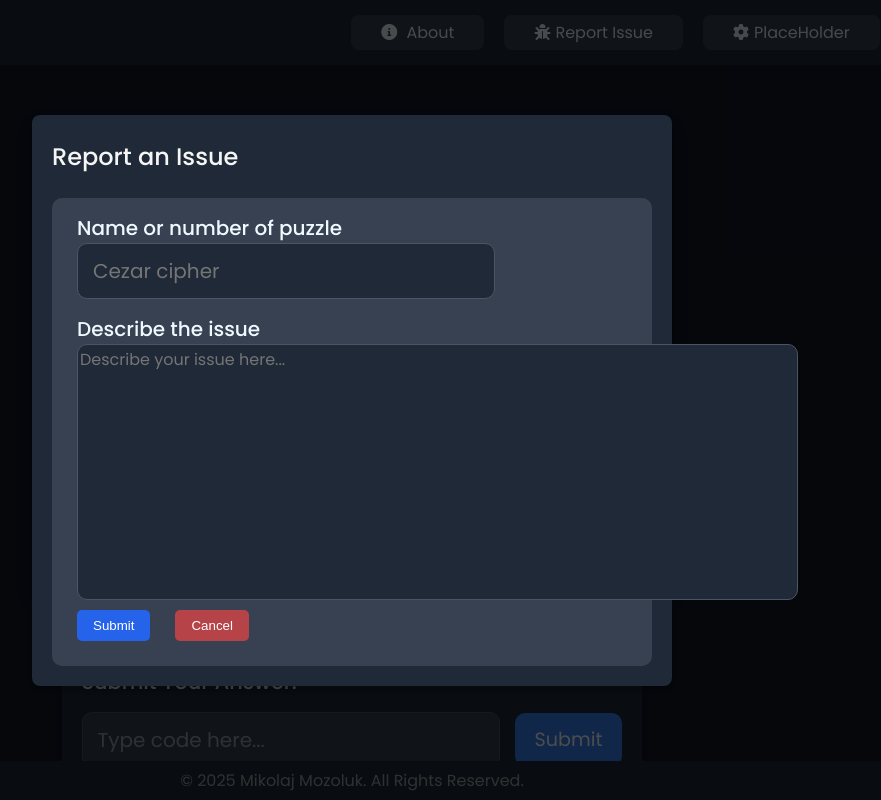
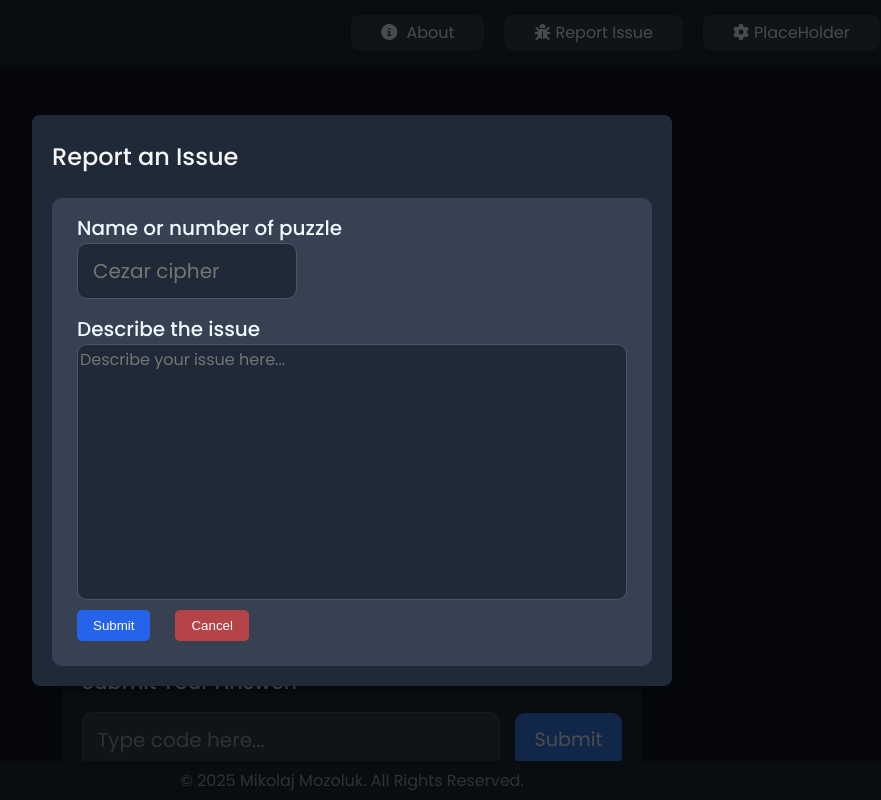
Before and after one commit to Mozlook/CryptoQuest, a React (Vite) app: page / in a window 1280 px wide. Both pictures are taken after a click on the button "Report Issue". Shown: the whole page, without its empty margins (288-1169 px from the left). Built offline with nearby package versions, Linux system fonts and the light colour scheme.

Commit message:
dynamic puzzle loading

```diff
--- a/src/App.jsx
+++ b/src/App.jsx
@@ -1,12 +1,28 @@
-import { useState } from 'react'
+import React, { Suspense, lazy, useState } from "react";
 import Header from './components/Header'
-import Puzzle from './components/Puzzle'
+import Puzzle from './components/puzzles/Puzzle1'
 import SubmitForm from './components/SubmitForm'
 import Footer from './components/Footer'
 import About from './components/About'
 import IssueForm from './components/IssueForm'
+
+const DynamicComponent = ({ puzzleId }) => {
+  const Component = lazy(() =>
+    import(/* @vite-ignore */`./components/puzzles/Puzzle${puzzleId}.jsx`).catch(() => ({
+      default: () => <div>Nie znaleziono komponentu</div>,
+    }))
+  );
+
+  return (
+    <Suspense fallback={<div>Ładowanie...</div>}>
+      <Component />
+    </Suspense>
+  );
+}
+
 function App() {
 
+  const [puzzleId, setPuzzleId] = useState(1);
   const [isAboutOpen, setIsAboutOpen] = useState(false)
   const [isIssueFormOpen, setIsIssueFormOpen] = useState(false)
 
@@ -14,7 +30,7 @@ function App() {
       <main className="main">
         <Header setIsAboutOpen={setIsAboutOpen}
                 setIsIssueFormOpen={setIsIssueFormOpen} />
-        <Puzzle />
+        <DynamicComponent puzzleId={puzzleId}/>
         <SubmitForm />
         <Footer />
         {isAboutOpen && <About setIsAboutOpen={setIsAboutOpen} />}
--- a/src/Styles/IssueForm.css
+++ b/src/Styles/IssueForm.css
@@ -52,6 +52,9 @@
     font-family: "Poppins", sans-serif;
     font-size: 1.25rem;
     padding: 12px 15px;
+    width: 40%;
+    min-width: 200px;
+    box-sizing: border-box;
     flex: 1;
 }
 
@@ -66,6 +69,8 @@
     border-radius: 10px;
     font-family: "Poppins", sans-serif;
     font-size: 1rem;
+    width: 100%;
+    box-sizing: border-box;
     resize: none;
 }
 
--- a/src/components/IssueForm.jsx
+++ b/src/components/IssueForm.jsx
@@ -8,7 +8,7 @@ export default function IssueForm({setIsIssueFormOpen}){
                 <label>Name or number of puzzle</label>
                 <input type="text" id="puzzle_name" name="puzzle_name" placeholder="Cezar cipher" />
                 <label>Describe the issue</label>
-                <textarea rows="10" cols="50" id="issue_description" name="issue_description" placeholder="Describe your issue here..."/>
+                <textarea rows="10" id="issue_description" name="issue_description" placeholder="Describe your issue here..."/>
                 <div className="buttons-container">
                     <button className="submit-issue">
                         Submit
--- /dev/null
+++ b/src/components/puzzles/Puzzle1.jsx
@@ -0,0 +1,11 @@
+export default function Puzzle(){
+    return(
+        <div className="puzzle-container">
+            <h2>Quo vadis?</h2>
+                <div className="puzzle-content">
+                    <p>Veni, vidi, vici</p>
+                </div>
+
+        </div>
+    )
+}
```
Also changed, not shown: src/components/puzzles/Puzzle0.jsx (renamed from src/components/Puzzle.jsx), 1 other file (tests, documents, lock files or other folders).
